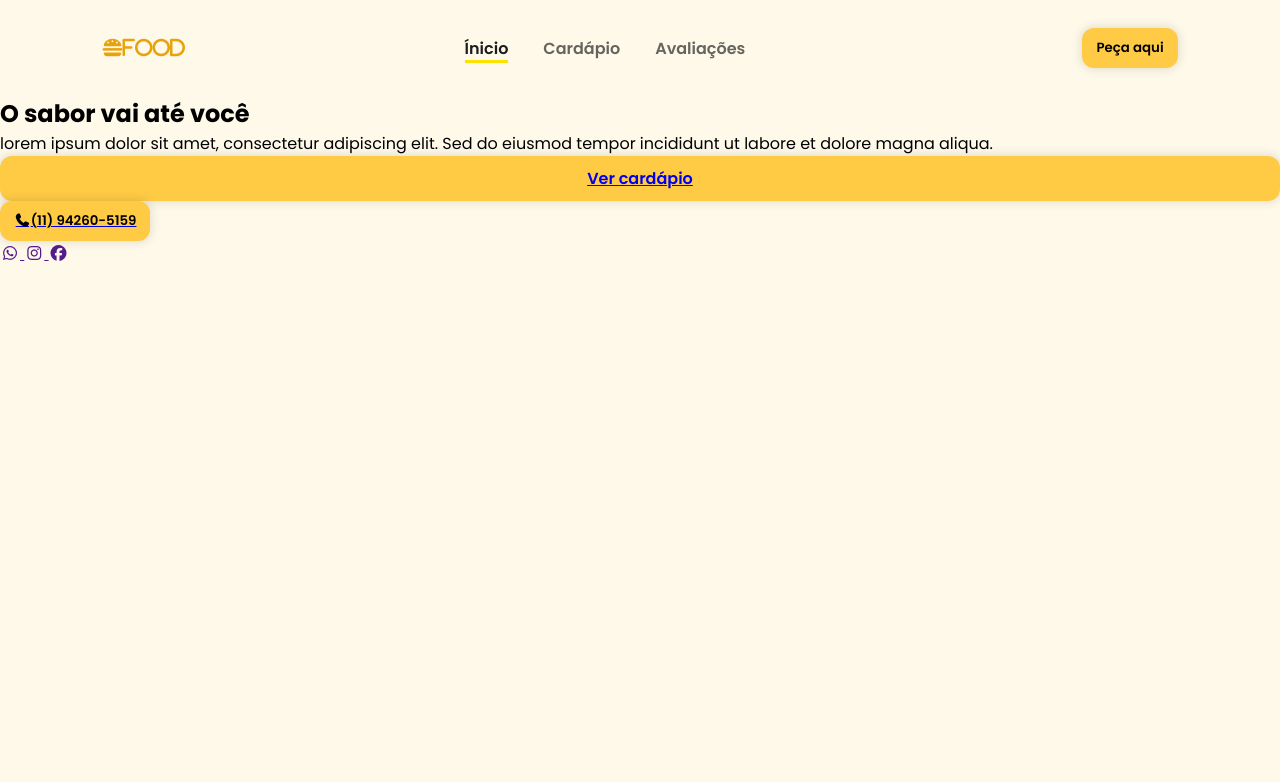
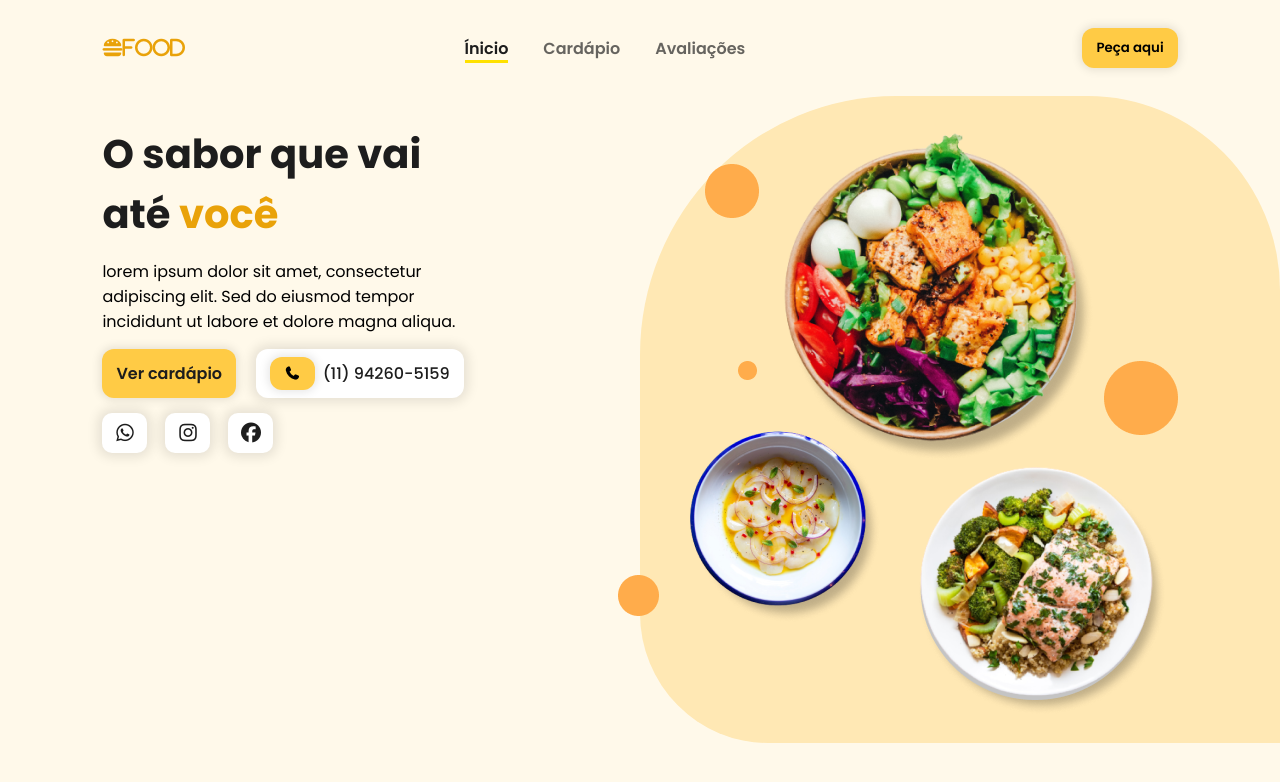
Before and after one commit to telesdiogoo/LADING-PAGE-BURGUER, a plain HTML site: page index.html in a window 1280 px wide. Drawn offline with nearby package versions, Linux system fonts and the light colour scheme.

Commit message:
home finalizada

```diff
--- /dev/null
+++ b/home.css
@@ -0,0 +1,95 @@
+#home {
+    display: flex;
+    max-height: calc(100vh - 84px);
+    position: relative;
+}
+
+#cta {
+    width: 35%;
+    display: flex;
+    flex-direction: column;
+    gap: 15px;
+}
+
+.title {
+    font-size: 2.5rem;
+    color: #1d1d1d;
+}
+
+.title span {
+    color: #e9a209;
+}
+
+.description {
+    font-size: 1.0rem;
+}
+
+#cta-buttons {
+    display: flex;
+    gap: 20px;
+    white-space: nowrap;
+}
+
+#cta-buttons a {
+    text-decoration: none;
+    color: #1d1d1d;
+}
+
+#phone-button {
+    display: flex;
+    gap: 8px;
+    align-items: center;
+    background-color: #ffffff;
+    padding: 8px 14px;
+    font-weight: 500;
+    box-shadow: 0px 0px 12px 4px rgba(0, 0, 0, 0.1);
+    border-radius: 12px;
+}
+
+#banner {
+    align-items: start;
+    width: 70%;
+    display: flex;
+    justify-content: end;
+    z-index: 2;
+}
+
+#banner img {
+    height: 100%;
+    width: fit-content ;
+}
+
+.shape {
+    background-color: #ffe8b4;
+    width: 50%;
+    height: 100%;
+    position: absolute;
+    border-radius: 40% 30% 0% 20%;
+    top: 0;
+    right: 0;
+    z-index: 1;
+}
+
+@media screen and (max-width: 1170px) {
+    #home {
+        min-height: 100%;
+        padding-top: 0px;
+    }
+
+    #banner, #banner img, .shape {
+        display: none;
+    }
+
+    #cta {
+        width: 100%;
+        align-items: center;
+        text-align: center;
+    }
+
+}
+
+@media screen and (max-width: 450px) {
+    #phone-button button {
+        display: none;
+    }
+}
--- a/index.html
+++ b/index.html
@@ -7,6 +7,7 @@
     <link rel="stylesheet" href="https://cdnjs.cloudflare.com/ajax/libs/font-awesome/7.0.1/css/all.min.css" integrity="sha512-2SwdPD6INVrV/lHTZbO2nodKhrnDdJK9/kg2XD1r9uGqPo1cUbujc+IYdlYdEErWNu69gVcYgdxlmVmzTWnetw==" crossorigin="anonymous" referrerpolicy="no-referrer" />
     <link rel="stylesheet" href="style.css">
     <link rel="stylesheet" href="header.css">
+    <link rel="stylesheet" href="home.css">
     <script src="https://cdnjs.cloudflare.com/ajax/libs/jquery/3.7.1/jquery.min.js" integrity="sha512-v2CJ7UaYy4JwqLDIrZUI/4hqeoQieOmAZNXBeQyjo21dadnwR+8ZaIJVT8EE2iyI61OV8e6M8PP2/4hpQINQ/g==" crossorigin="anonymous" referrerpolicy="no-referrer"></script>
     <title>LADING PAGE</title>
 </head>
@@ -64,9 +65,14 @@
 
     <main id="content">
         <section id="home">
+
+            <div class="shape">
+
+            </div>
+
             <div id="cta">
                 <h1 class="title">
-                    O sabor vai até
+                    O sabor que vai até
                     <span>você</span>
                 </h1>
 
@@ -83,8 +89,8 @@
                     <a href="tel:+11942605159" id="phone-button">
                         <button class="btn-default">
                             <i class="fa-solid fa-phone"></i>
-                            (11) 94260-5159
                         </button>
+                        (11) 94260-5159
                     </a>
                 </div>
 
@@ -102,11 +108,10 @@
                     </a>
                 </div>
 
-
             </div>
 
             <div id="banner">
-
+                <img src="./img/hero.png" alt="imagem de comida">
             </div>
         </section>
     </main>
--- a/style.css
+++ b/style.css
@@ -9,6 +9,10 @@
 
 body {
     background-color: #fff9ea;
+}
+
+section {
+    padding: 28px 8%;
 }
 
 .btn-default {
@@ -28,3 +32,28 @@ body {
 .btn-default:hover {
     background-color: #f8d477;
 }
+
+.social-media-buttons {
+    display: flex;
+    gap: 18px;
+}
+
+.social-media-buttons a {
+    display: flex;
+    align-items: center;
+    background-color: #fff;
+    justify-content: center;
+    width: 45px;
+    height: 40px;
+    font-size: 1.25rem;
+    border-radius: 10px;
+    text-decoration: none;
+    color: #1d1d1d;
+    box-shadow: 0px 0px 12px 4px rgba(0, 0, 0, 0.1);
+    transition: box-shadow 0.3s ease;
+}
+
+.social-media-buttons a:hover {
+    box-shadow: 0px 0px 12px 4px rgba(0, 0, 0, 0.1);
+
+}
```
Also changed, not shown: img/avatar.png (added), img/chef.png (added), img/dish.png (added), img/dish2.png (added), img/dish3.png (added), img/dish4.png (added), img/hero.png (added).
